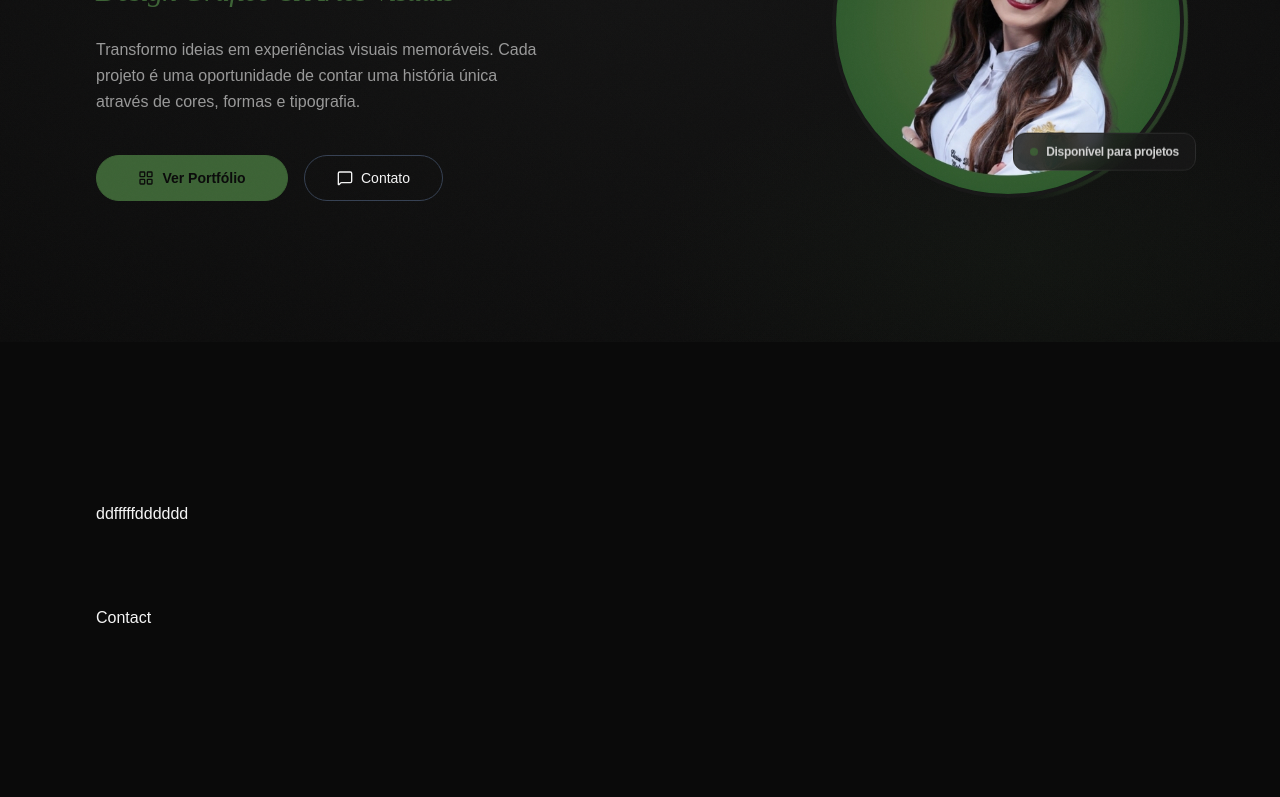
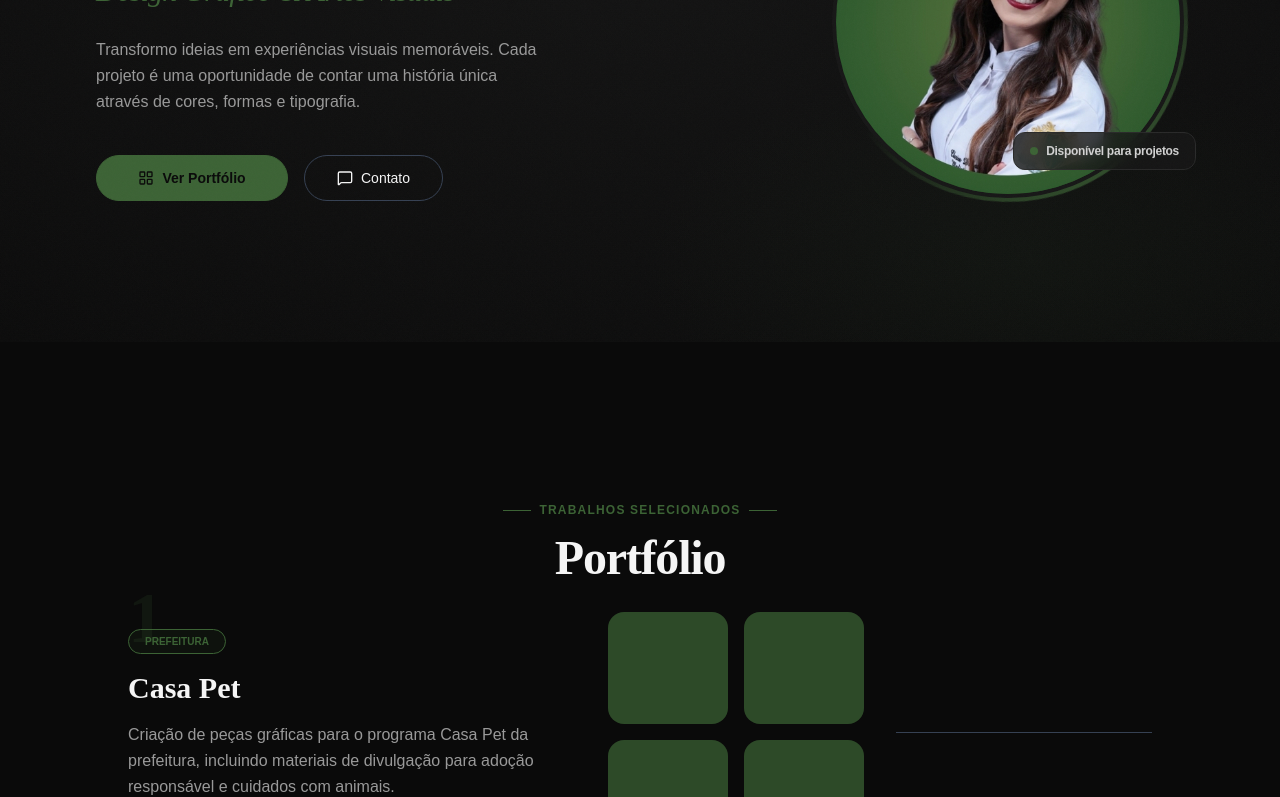
Before and after one commit to mvclarice/cdm-portfolio, a React (Vite) app: page / in a window 1280 px wide. Shown: the part 458-1255 px from the top of the page. Before the commit the page ends 1168 px from the top, so only its background shows below. Built offline with nearby package versions, Linux system fonts and the light colour scheme.

Commit message:
wip: update portfolio design

```diff
--- /dev/null
+++ b/src/components/ContactSection.tsx
@@ -0,0 +1,5 @@
+export function ContactSection() {
+  return (
+    <div className="h-full flex items-center justify-center gap-16 w-full"></div>
+  )
+}
--- /dev/null
+++ b/src/components/PortfolioSection.tsx
@@ -0,0 +1,85 @@
+import { SectionLabel } from './SectionLabel'
+import { PortfolioItem } from './subcomponents/PortfolioItem'
+
+const MY_PORTOFOLIO = [
+  {
+    id: 1,
+    tag: 'Prefeitura',
+    title: 'Casa Pet',
+    description:
+      'Criação de peças gráficas para o programa Casa Pet da prefeitura, incluindo materiais de divulgação para adoção responsável e cuidados com animais.',
+    images: ['', '', '', ''],
+  },
+  {
+    id: 2,
+    tag: 'Prefeitura',
+    title: 'NEPS',
+    description:
+      'Design de campanhas educativas e material institucional para o Núcleo de Educação e Promoção à Saúde, com foco em comunicação visual acessível e informativa.',
+    images: ['', '', '', ''],
+  },
+
+  {
+    id: 3,
+    tag: 'Prefeitura',
+    title: 'SMS',
+    description:
+      'Peças visuais para a Secretaria Municipal de Saúde, incluindo campanhas de vacinação, eventos sazonais e comunicados oficiais com identidade visual consistente.',
+    images: ['', '', '', ''],
+  },
+  {
+    id: 4,
+    tag: 'Prefeitura',
+    title: 'SEMMAI',
+    description:
+      'Desenvolvimento de materiais visuais para a Secretaria Municipal de Meio Ambiente, com sinalização de áreas de preservação, pedais ecológicos e eventos ambientais.',
+    images: ['', '', '', ''],
+  },
+  {
+    id: 5,
+    tag: 'Faculdade',
+    title: 'UNA — Volume I',
+    description:
+      'Projetos acadêmicos e criativos desenvolvidos para o Centro Universitário UNA, incluindo ilustrações, artes para eventos e materiais promocionais.',
+    images: ['', '', '', ''],
+  },
+  {
+    id: 6,
+    tag: 'Faculdade',
+    title: 'UNA — Volume II',
+    description:
+      'Criação de logotipos e identidade visual para grupos de estudo e projetos acadêmicos, como o GEACEMIV, com guias de cores e aplicações da marca.',
+    images: ['', '', '', ''],
+  },
+  {
+    id: 7,
+    tag: 'Freelance',
+    title: 'Outros Trabalhos',
+    description:
+      'Projetos diversos realizados para clientes e causas pessoais, incluindo artes religiosas, ilustrações temáticas e trabalhos de design independentes.',
+    images: ['', '', '', ''],
+  },
+]
+
+export function PortfolioSection() {
+  return (
+    <div className="h-full flex flex-col items-center justify-center w-full">
+      <SectionLabel rightDivider={true}>Trabalhos Selecionados</SectionLabel>
+
+      <h2 className="text-5xl font-serif font-semibold tracking-tight">
+        Portfólio
+      </h2>
+
+      {MY_PORTOFOLIO.map((item, index) => (
+        <PortfolioItem
+          key={`${item.id}_${index}`}
+          number={item.id}
+          tag={item.tag}
+          title={item.title}
+          description={item.description}
+          images={[1, 2, 3, 4]}
+        />
+      ))}
+    </div>
+  )
+}
--- /dev/null
+++ b/src/components/SectionLabel.tsx
@@ -0,0 +1,22 @@
+import type { ReactNode } from 'react'
+
+export function SectionLabel({
+  children,
+  rightDivider,
+}: {
+  children: ReactNode
+  rightDivider?: boolean
+}) {
+  return (
+    <div
+      className="flex items-center gap-2 text-xs font-semibold tracking-widest uppercase
+        text-teal mb-4"
+    >
+      <span className="w-7 h-px bg-teal" />
+
+      {children}
+
+      {rightDivider && <span className="w-7 h-px bg-teal " />}
+    </div>
+  )
+}
--- a/src/components/index.ts
+++ b/src/components/index.ts
@@ -1,2 +1,5 @@
-export * from './HeroSection'
+export * from './ContactSection'
+export * from './PortfolioSection'
 export * from './ProjectLogo'
+export * from './SectionLabel'
+export * from './subcomponents/HeroSection'
--- a/src/components/HeroSection.tsx
+++ b/src/components/subcomponents/HeroSection.tsx
@@ -1,5 +1,6 @@
 import { Button } from '@/ui/components'
 import { LayoutGrid, MessageSquare } from 'lucide-react'
+import { SectionLabel } from '../SectionLabel'
 
 export function HeroSection() {
   return (
@@ -7,13 +8,7 @@ export function HeroSection() {
       <div className="flex max-md:flex-col-reverse max-md:gap-20 gap-8 justify-between w-full max-w-6xl">
         {/* TEXT */}
         <div className="flex flex-col max-md:items-center max-md:text-center">
-          <div
-            className="flex items-center gap-2 text-xs font-semibold tracking-widest uppercase
-               text-teal mb-4"
-          >
-            <span className="w-7 h-px bg-teal" />
-            Criatividade & Propósito
-          </div>
+          <SectionLabel>Criatividade & Propósito</SectionLabel>
 
           <h1 className="font-serif text-5xl lg:text-7xl tracking-tighter font-semibold leading-tight text-white mb-2">
             Clarice DM<span className="text-teal">.</span>
--- /dev/null
+++ b/src/components/subcomponents/PortfolioItem.tsx
@@ -0,0 +1,64 @@
+import { Button } from '@/ui/components'
+import { MoveRight } from 'lucide-react'
+
+export type PortfolioItemProps = {
+  number: number
+  tag: string
+  title: string
+  description: string
+  images: []
+}
+
+export function PortfolioItem({
+  number,
+  tag,
+  title,
+  description,
+  images,
+}: PortfolioItemProps) {
+  return (
+    <div className="flex max-md:flex-col md:items-center gap-8 w-full max-w-5xl">
+      <div className="flex flex-col gap-4">
+        <div className="relative">
+          <span className="font-serif text-teal text-7xl font-semibold opacity-15 tracking-tighter">
+            {number}
+          </span>
+
+          {/* Tag */}
+          <div
+            className="absolute bottom-0 uppercase text-teal text-[10px] font-semibold border border-teal px-4 py-1
+            rounded-full bg-teal/10"
+          >
+            {tag}
+          </div>
+        </div>
+
+        <h3 className="text-3xl font-semibold font-serif">{title}</h3>
+
+        <p className="max-w-md lg:w-md text-gray-400 mb-4 leading-relaxed">
+          {description}
+        </p>
+
+        <Button
+          className="max-w-[15rem] text-teal font-semibold"
+          variant={'ghost'}
+          rightIcon={<MoveRight className="text-teal" />}
+        >
+          Ver projeto completo
+        </Button>
+      </div>
+
+      <div className="w-full grid grid-cols-2 gap-4">
+        {images.map((_, index) => (
+          <div
+            key={index}
+            className="w-full aspect-video min-h-[7rem] rounded-2xl bg-teal-dark"
+          />
+        ))}
+      </div>
+
+      {/* Divider */}
+      <div className="w-full h-px bg-gray-700" />
+    </div>
+  )
+}
--- a/src/routes/index.tsx
+++ b/src/routes/index.tsx
@@ -1,4 +1,4 @@
-import { HeroSection } from '@/components'
+import { HeroSection, PortfolioSection } from '@/components'
 import { createFileRoute } from '@tanstack/react-router'
 
 export const Route = createFileRoute('/')({
@@ -34,7 +34,7 @@ export default function HomePage() {
 
         {/* Portfolio Section */}
         <section id="portfolio" className="min-h-full w-full">
-          ddfffffdddddd
+          <PortfolioSection />
         </section>
 
         {/* Contact Section */}
```
